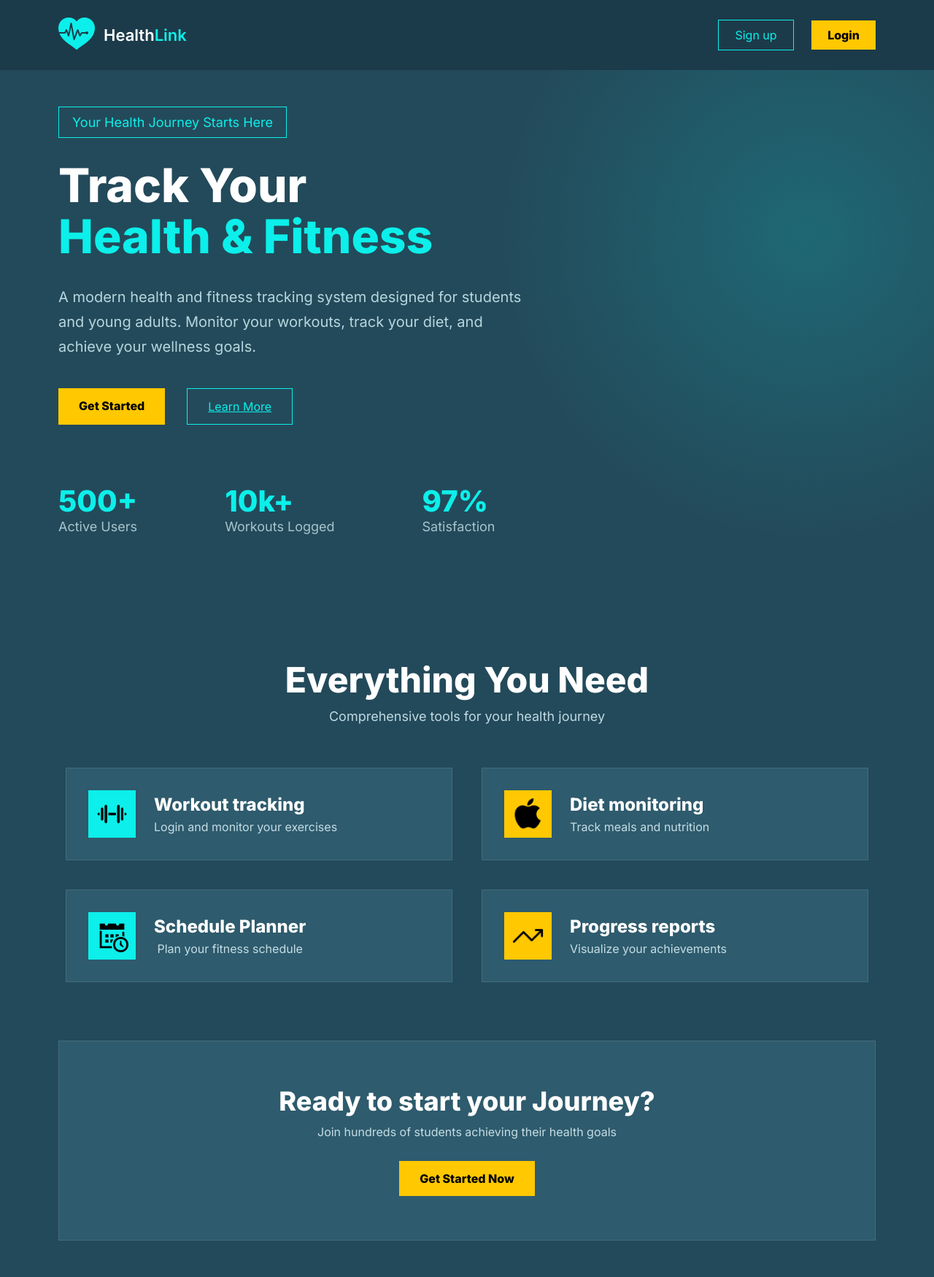
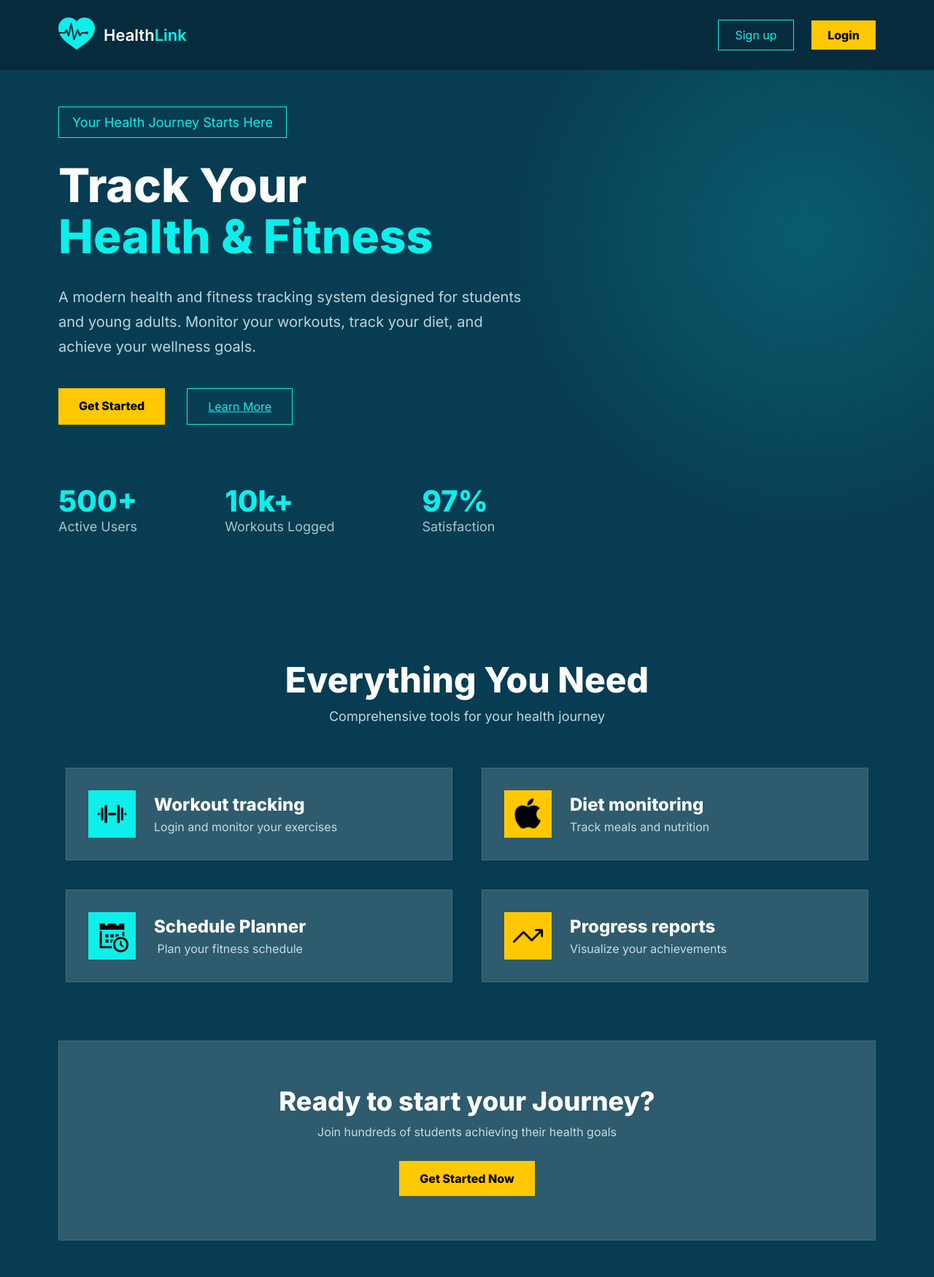
Before and after one commit to rayver22mc-sys/Serscript_HealthLink, a PHP site: page /LandingPage.html in a window 1280 px wide. Shown: the whole page at 73% size. Run offline with PHP 8.4, Linux system fonts and the light colour scheme.

Commit message:
Update styles.css
bg color

```diff
--- a/LandingPage/styles.css
+++ b/LandingPage/styles.css
@@ -1,8 +1,8 @@
 :root {
     --cyan: #0CEFEA;
     --yellow: #FFC800;
-    --dark-header: #1C3B4A;
-    --dark-bg: #234A5A;
+    --dark-header: #062B3C;
+    --dark-bg: #083C52;
     --card-bg: #2E5B6D;
 }
 
```
